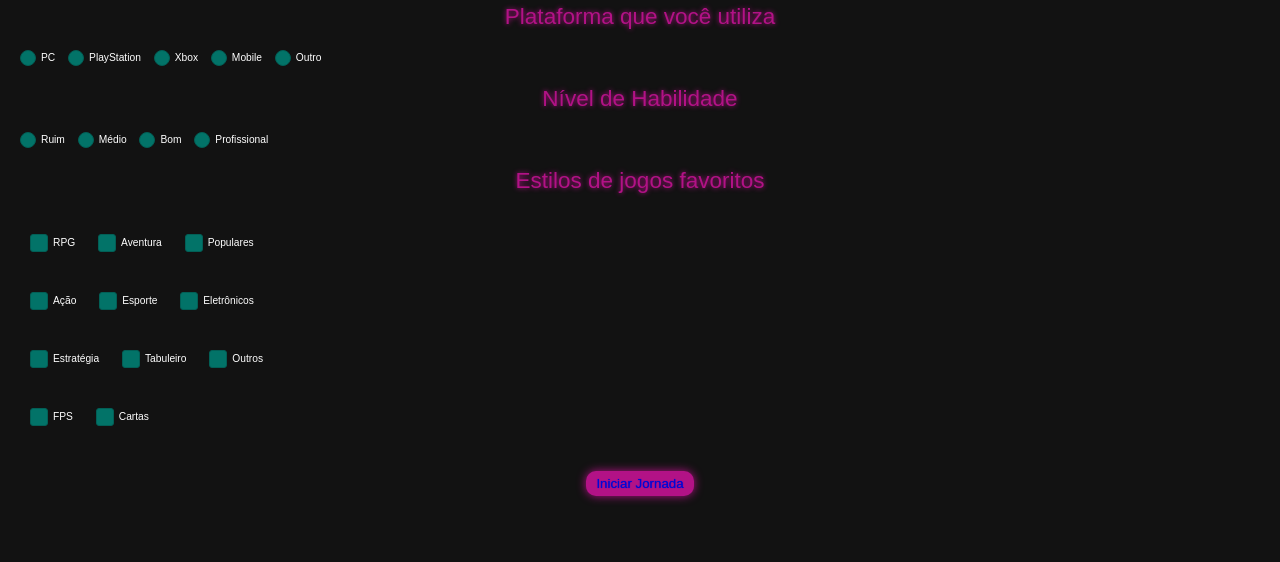
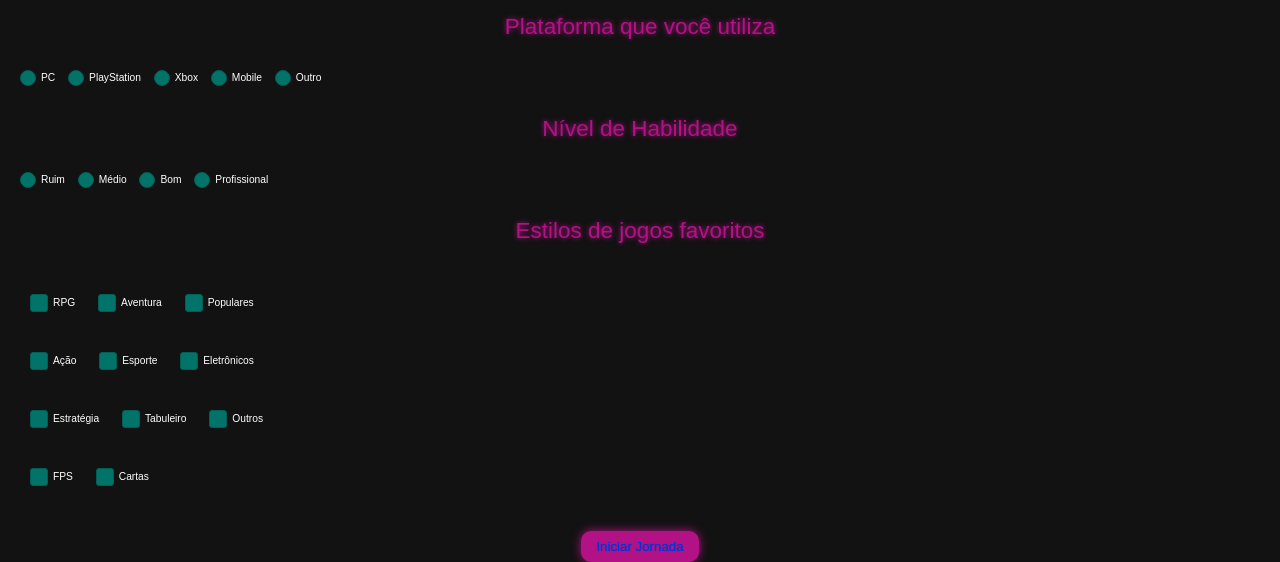
Before and after one commit to viniciussantos03/projeto-crie-gamer, a plain HTML site: page index.html in a window 1280 px wide. Shown: the part 272-834 px from the top of the page. Before the commit the page ends 800 px from the top, so only its background shows below. Drawn offline with nearby package versions, Linux system fonts and the light colour scheme.

Commit message:
versão móvel oficialmente pronta!

```diff
--- a/estilos/style.css
+++ b/estilos/style.css
@@ -99,7 +99,7 @@ section#marcacao > h2 {
     font-weight: normal;
     text-align: center;
     font-size: 2.2em;
-    margin: 20px 0px;
+    margin: 30px 0px;
 }
 
 section#marcacao > div.escolha > input[type="radio"] {
@@ -156,15 +156,15 @@ div.iniciar > input[type="submit"] {
     display: block;
     font-size: 1.3em;
     background-color: var(--cor06);
-    color: #0108d4;
+    color: #0036d6;
     border: none;
     margin: auto;
-    padding: 5px 10px;
+    padding: 8px 15px;
     border-radius: 10px;
     margin-top: 25px;
     margin-bottom: 25px;
     box-shadow: 0px 0px 10px var(--cor06);
-    text-shadow: 0px 0px 1px #0108d4;
+    text-shadow: 0px 0px 1px #0036d6;
     cursor: pointer;
     transition: 0.3s;
 }
```
